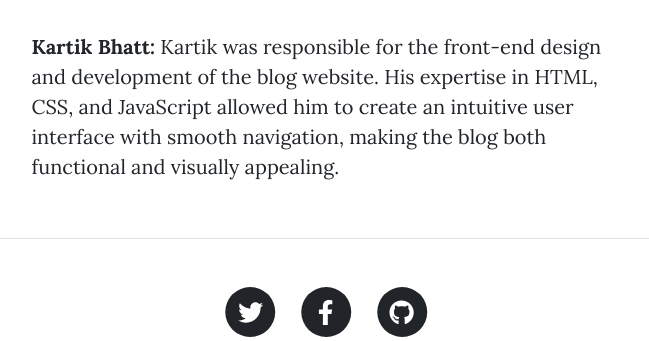
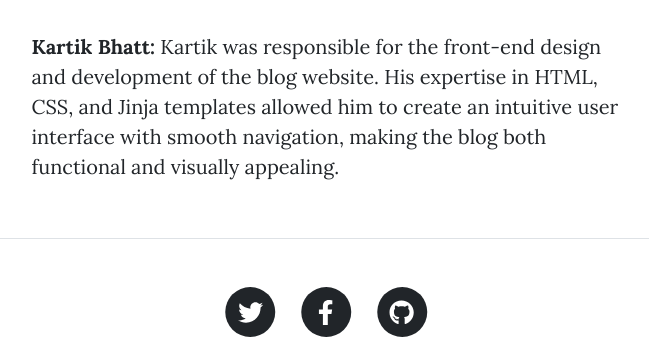
Before and after one commit to mayank698/Python_projects, a Flask app: page /about in a window 1280 px wide. Shown: the part 974-1315 px from the top of the page, without its empty margins (314-963 px from the left). Run offline with Flask 3, Linux system fonts and the light colour scheme; some libraries are stand-ins or nearby versions.

Commit message:
Blog site

```diff
--- a/Blog/templates/about.html
+++ b/Blog/templates/about.html
@@ -37,7 +37,7 @@
         <p>
           <b>Kartik Bhatt:</b> Kartik was responsible for the front-end design and
           development of the blog website. His expertise in HTML, CSS, and
-          JavaScript allowed him to create an intuitive user interface with
+          Jinja templates allowed him to create an intuitive user interface with
           smooth navigation, making the blog both functional and visually
           appealing.
         </p>
```
